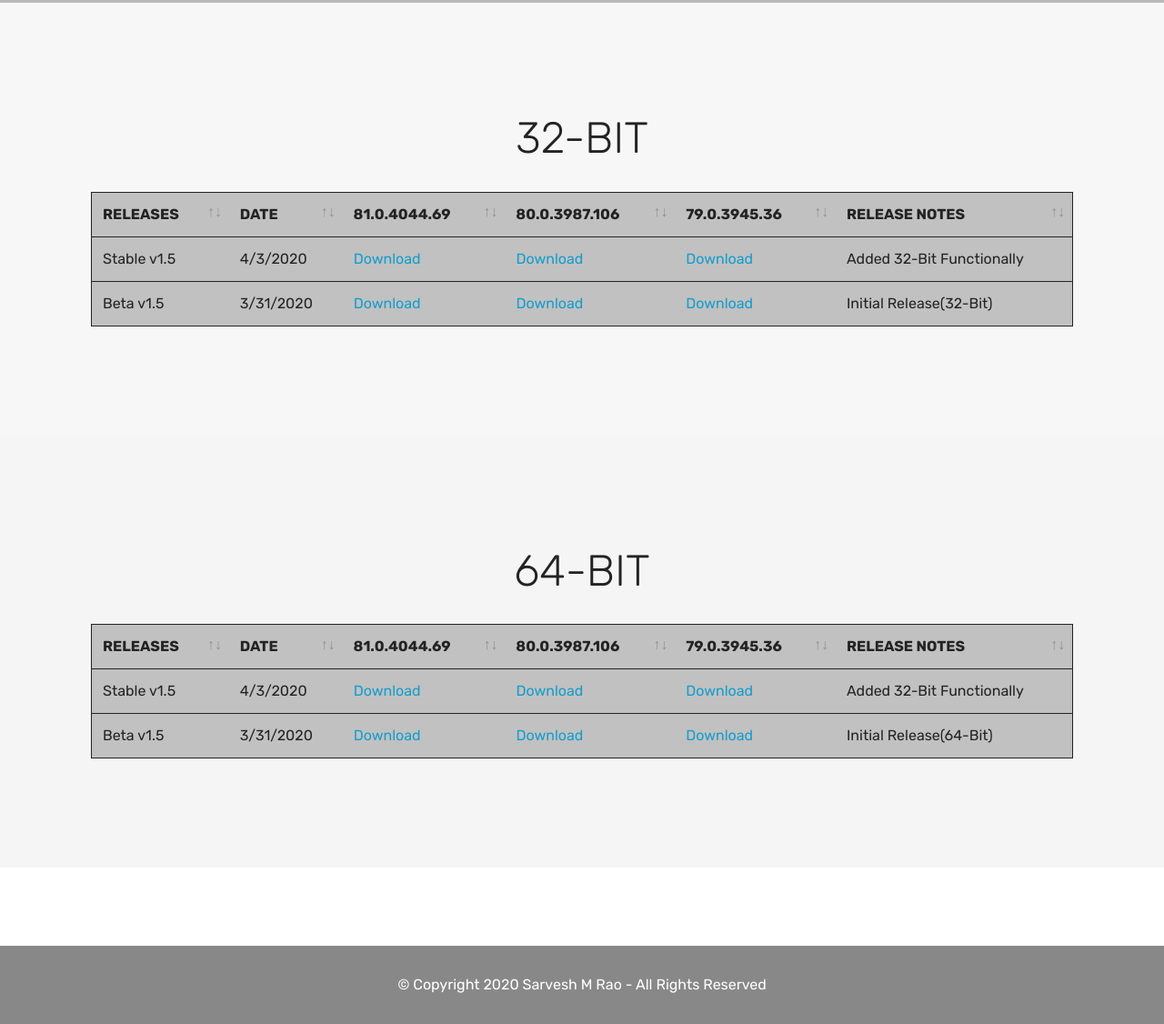
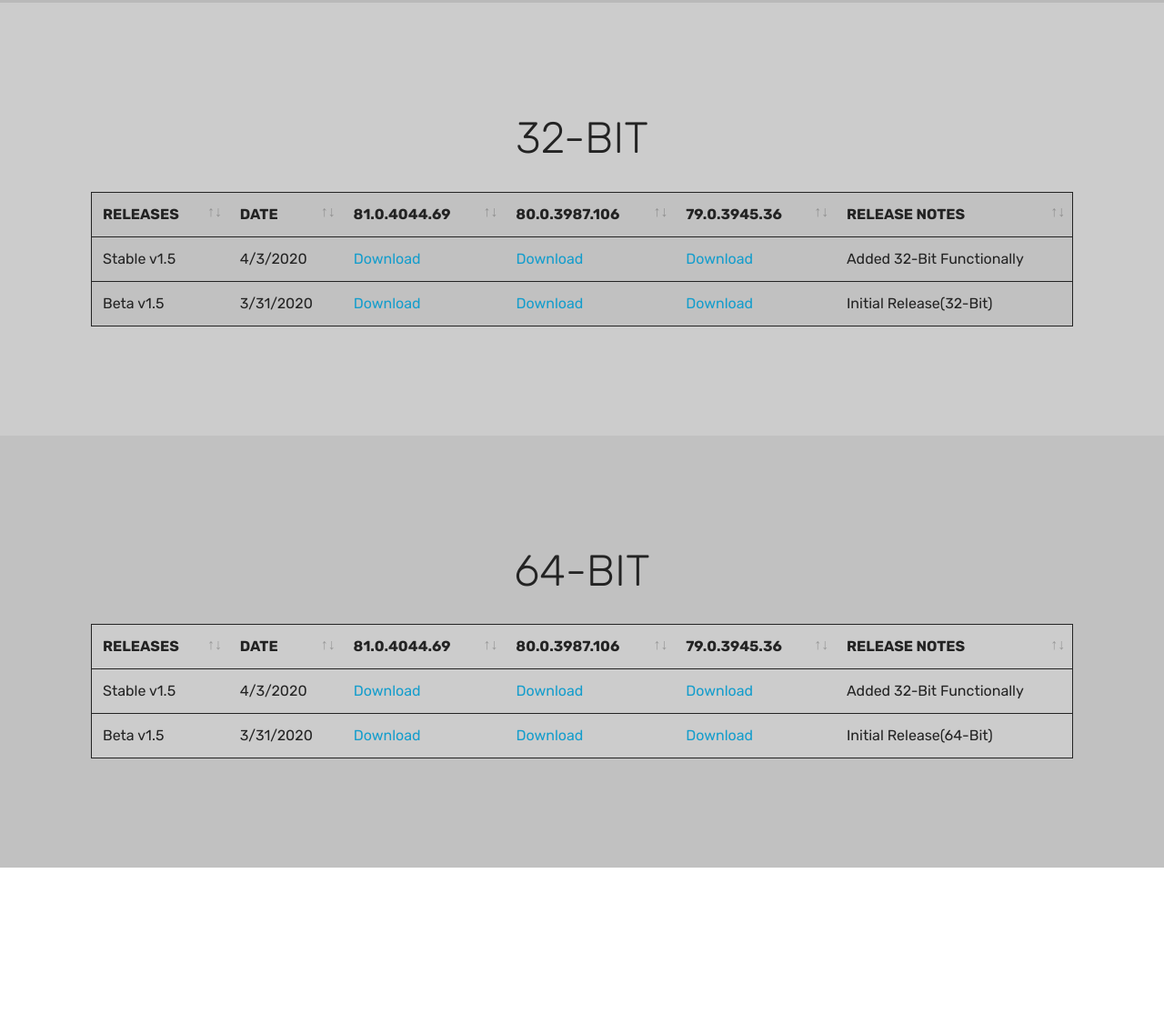
Before and after one commit to Sarveshmrao/project, a plain HTML site: page cmchis.html in a window 1280 px wide. Shown: the part 1597-2723 px from the top of the page at 91% size. After the commit the page ends 2637 px from the top, so only its background shows below. Drawn offline with Linux system fonts and the light colour scheme; grey boxes are pictures that could not be loaded; files whose address does not match are found by name.

Commit message:
create github pages

```diff
--- a/assets/mobirise/css/mbr-additional.css
+++ b/assets/mobirise/css/mbr-additional.css
@@ -719,7 +719,7 @@ section.lazy-placeholder:after {
 .cid-rV7olgjlL0 {
   padding-top: 30px;
   padding-bottom: 30px;
-  background-image: url("../../../assets/images/background5.jpg");
+  background-color: #767676;
 }
 .cid-rUP67AqP6k {
   background-image: url("../../../assets/images/pmjay-128x128.png");
@@ -737,7 +737,7 @@ section.lazy-placeholder:after {
 .cid-rV7hkBkahu {
   padding-top: 120px;
   padding-bottom: 120px;
-  background-image: url("../../../assets/images/background1.jpg");
+  background-color: #cccccc;
 }
 .cid-rV7hkBkahu .mbr-section-subtitle {
   color: #767676;
@@ -816,7 +816,7 @@ section.lazy-placeholder:after {
 .cid-rUSZqGAGJp {
   padding-top: 120px;
   padding-bottom: 120px;
-  background-image: url("../../../assets/images/background4.jpg");
+  background-color: #c1c1c1;
 }
 .cid-rUSZqGAGJp .mbr-section-subtitle {
   color: #767676;
@@ -856,7 +856,7 @@ section.lazy-placeholder:after {
   border-top: 1px solid #232323;
 }
 .cid-rUSZqGAGJp table.table {
-  background: #c1c1c1;
+  background: #cccccc;
 }
 .cid-rUSZqGAGJp .dataTables_filter {
   text-align: right;
@@ -895,5 +895,5 @@ section.lazy-placeholder:after {
 .cid-rV7olgjlL0 {
   padding-top: 30px;
   padding-bottom: 30px;
-  background-image: url("../../../assets/images/background5.jpg");
+  background-color: #767676;
 }
--- a/cmchis.html
+++ b/cmchis.html
@@ -50,7 +50,7 @@
 
 </section>
 
-<section class="engine"><a href="https://mobirise.info/n">simple website templates</a></section><section class="header6 cid-rV7hqY6CGv mbr-fullscreen" data-bg-video="https://www.youtube.com/watch?v=36YgDDJ7XSc" id="header6-a">
+<section class="engine"><a href="https://mobirise.info/k">how to develop your own website</a></section><section class="header6 cid-rV7hqY6CGv mbr-fullscreen" data-bg-video="https://www.youtube.com/watch?v=36YgDDJ7XSc" id="header6-a">
 
 
 
@@ -78,11 +78,10 @@
     </div>
 </section>
 
-<section class="section-table cid-rV7hkBkahu mbr-parallax-background" id="32-BIT">
+<section class="section-table cid-rV7hkBkahu" id="32-BIT">
 
 
-  <div class="mbr-overlay" style="opacity: 0.5; background-color: rgb(255, 255, 255);">
-  </div>
+
   <div class="container container-table">
       <h2 class="mbr-section-title mbr-fonts-style align-center pb-3 display-2">32-BIT</h2>
 
@@ -132,11 +131,10 @@
     </div>
 </section>
 
-<section class="section-table cid-rUSZqGAGJp mbr-parallax-background" id="64-BIT">
+<section class="section-table cid-rUSZqGAGJp" id="64-BIT">
 
 
-  <div class="mbr-overlay" style="opacity: 0.4; background-color: rgb(255, 255, 255);">
-  </div>
+
   <div class="container container-table">
       <h2 class="mbr-section-title mbr-fonts-style align-center pb-3 display-2">64-BIT</h2>
 
@@ -186,11 +184,11 @@
     </div>
 </section>
 
-<section once="footers" class="cid-rV7olgjlL0 mbr-reveal mbr-parallax-background" id="footer6-c">
+<section once="footers" class="cid-rV7olgjlL0 mbr-reveal" id="footer6-c">
 
 
 
-    <div class="mbr-overlay" style="opacity: 0.5; background-color: rgb(35, 35, 35);"></div>
+
 
     <div class="container">
         <div class="media-container-row align-center mbr-white">
```
Also changed, not shown: index.html (+2 -3 lines), 1 other file.
